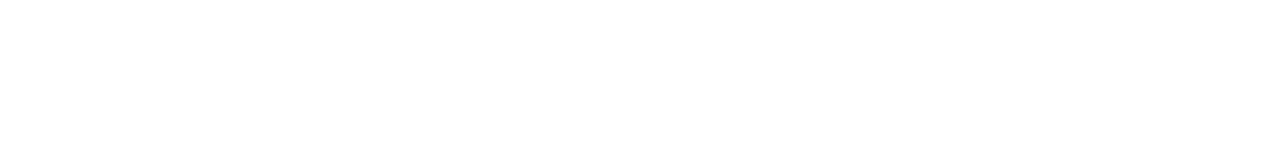
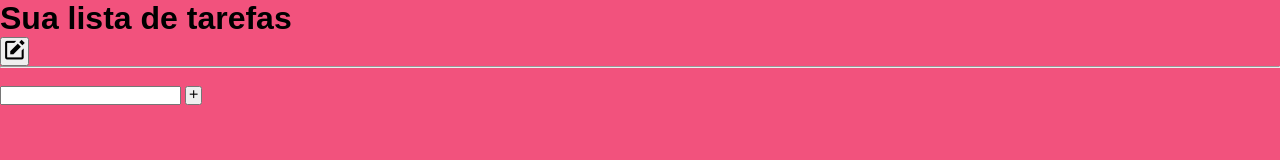
Before and after one commit to Leodominoni/Lista-de-tarefas, a plain HTML site: page index.html in a window 1280 px wide. Drawn offline with nearby package versions, Linux system fonts and the light colour scheme; a web font is replaced by a local one.

Commit message:
add script

```diff
--- a/index.html
+++ b/index.html
@@ -6,9 +6,23 @@
     <meta name="viewport" content="width=device-width, initial-scale=1.0">
     <link rel="stylesheet" href="style.css">
     <link rel="shortcut icon" href="imagens/favicon.ico" type="image/x-icon">
+    <link href='https://unpkg.com/boxicons@2.1.4/css/boxicons.min.css' rel='stylesheet'>
     <title>Lista de tarefas</title>
 </head>
 <body>
-
+    <div class="lista-de-tarefa">
+        <div class="header">
+            <h1 class="titulo">Sua lista de tarefas</h1>
+            <button><i class="bx bxs-edit bx-sm"></i></button>
+        </div>
+        <hr/>
+        <br />
+        <div class="divInsert">
+            <input class="textInsert" type="text" />
+            <button><i class="bx bx-plus"></i></button>
+        </div>
+        <ul></ul>
+    </div>
+    <script src="script.js"></script>
 </body>
 </html>
--- a/style.css
+++ b/style.css
@@ -0,0 +1,23 @@
+@import url('https://fonts.googleapis.com/css2?family=Sofia+Sans+Semi+Condensed:wght@100;200;300;500;700;900&display=swap');
+:root{
+   --cor1: #BF6980;
+   --cor2: #F2527D;
+   --cor3: #F2A0AF;
+   --cor4: #0D0D0D;
+   --cor5: #8C4D5E;
+   --cor6: #287332;
+   --cor7: #69BF75;
+   --cor8: #BFBB98;
+   --cor9: #FFFFFF;
+}
+*{
+    margin: 0;
+    padding: 0;
+}
+body{
+    background: var(--cor2);
+}
+.titulo{
+    font-family:'Sofia Sans Semi Condensed', sans-serif;
+    font-size: medium 600;
+}
```
